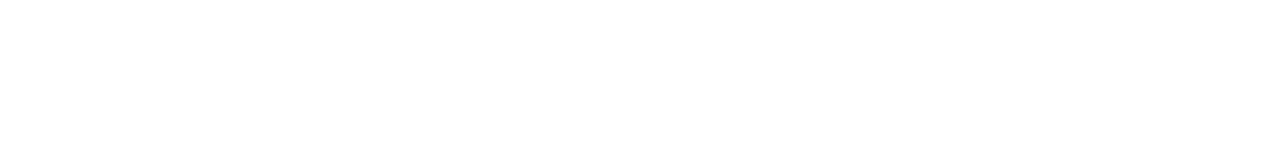
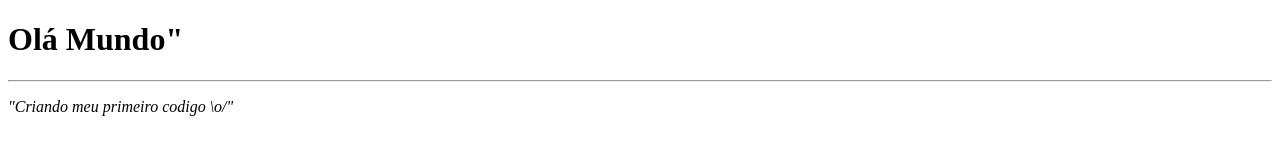
Before and after one commit to YouNickDev/Primeiro-Codigo, a plain HTML site: page index.html in a window 1280 px wide. Drawn offline with Linux system fonts and the light colour scheme.

Commit message:
melhoria index.html
'h1' e 'p' em index.html

```diff
--- a/index.html
+++ b/index.html
@@ -4,9 +4,12 @@
     <meta charset="UTF-8">
     <meta name="viewport" content="width=device-width, initial-scale=1.0">
     <title>Olá Mundo!</title>
-    <script>"Criando meu primeiro codigo \o/"</script>
+
 </head>
 <body>
+    <h1>Olá Mundo"</h1>
+    <hr>
+    <p><i>"Criando meu primeiro codigo \o/"</i></p>
 
 </body>
 </html>
```
